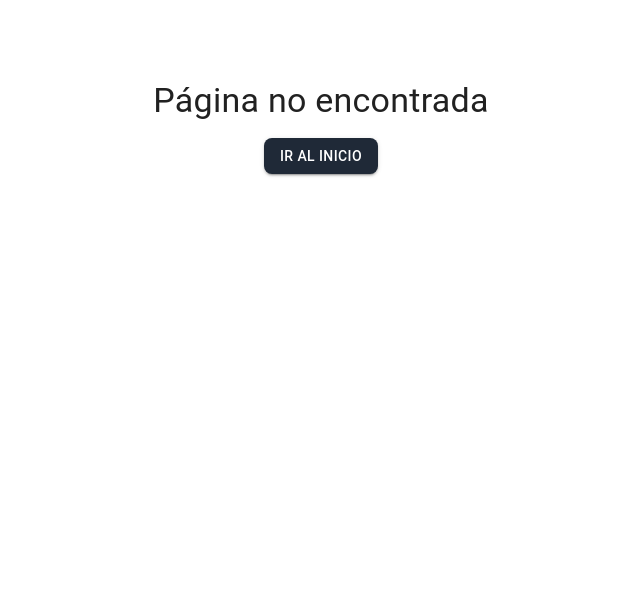
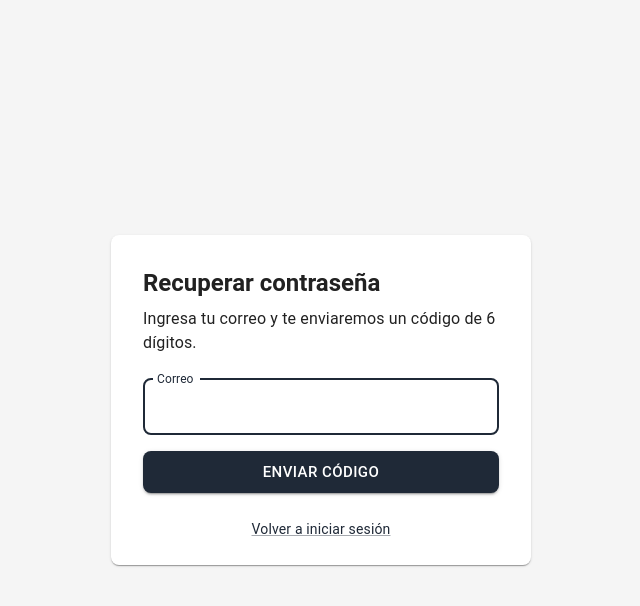
Before and after one commit to jherargm412-dev/barberia-frontend, a React (Vite) app: page /recuperar in a window 1280 px wide. Shown: the top 606 px of the page, without its empty margins (319-959 px from the left). Built offline with nearby package versions, Linux system fonts and the light colour scheme; no server answers.

Commit message:
feat(CU02): pantalla ¿Olvidaste tu contraseña? con código por correo

```diff
--- a/src/app/AppRouter.tsx
+++ b/src/app/AppRouter.tsx
@@ -8,6 +8,7 @@ import {
   PERMISOS_PERFIL,
   PERMISOS_ROLES,
   PERMISOS_USUARIOS,
+  RecuperarContrasenaPage,
   RequierePermiso,
   RolCrearPage,
   RolEditarPage,
@@ -39,8 +40,9 @@ import NoEncontradoPage from '../shared/pages/NoEncontradoPage';
 export default function AppRouter() {
   return (
     <Routes>
-      {/* Pública */}
+      {/* Públicas */}
       <Route path="/login" element={<LoginPage />} />
+      <Route path="/recuperar" element={<RecuperarContrasenaPage />} />
 
       {/* Privadas: requieren sesión y usan el layout con menú */}
       <Route element={<RutaProtegida />}>
--- /dev/null
+++ b/src/modulos/seguridad_usuarios/api/recuperar_contrasena/recuperarApi.ts
@@ -0,0 +1,16 @@
+import { http } from '../../../../shared/api/httpClient';
+import type { RecuperarContrasenaRequest, RespuestaRecuperacion } from '../../types/recuperar_contrasena';
+
+// Endpoints públicos de /api/v1/auth/recuperar (RecuperacionController.java). No llevan token.
+
+/** Paso 1: pide un código de 6 dígitos al correo (responde lo mismo aunque el correo no exista). */
+export async function solicitarCodigo(correo: string) {
+  const respuesta = await http.post<RespuestaRecuperacion>('/auth/recuperar/codigo', { correo });
+  return respuesta.data;
+}
+
+/** Paso 2: código + nueva contraseña. */
+export async function recuperarContrasena(datos: RecuperarContrasenaRequest) {
+  const respuesta = await http.post<RespuestaRecuperacion>('/auth/recuperar', datos);
+  return respuesta.data;
+}
--- a/src/modulos/seguridad_usuarios/index.ts
+++ b/src/modulos/seguridad_usuarios/index.ts
@@ -7,6 +7,9 @@ export { default as RutaProtegida } from './components/iniciar_sesion/RutaProteg
 export { default as RequierePermiso } from './components/iniciar_sesion/RequierePermiso';
 export { default as LoginPage } from './pages/iniciar_sesion/LoginPage';
 export type { UsuarioSesion } from './types/iniciar_sesion';
+
+// CU02 (05 §5.5) Recuperar contraseña
+export { default as RecuperarContrasenaPage } from './pages/recuperar_contrasena/RecuperarContrasenaPage';
 
 // CU01 Gestionar Usuarios
 export { default as UsuariosListPage } from './pages/gestionar_usuarios/UsuariosListPage';
--- a/src/modulos/seguridad_usuarios/pages/iniciar_sesion/LoginPage.tsx
+++ b/src/modulos/seguridad_usuarios/pages/iniciar_sesion/LoginPage.tsx
@@ -3,11 +3,12 @@ import Box from '@mui/material/Box';
 import Button from '@mui/material/Button';
 import Card from '@mui/material/Card';
 import CardContent from '@mui/material/CardContent';
+import Link from '@mui/material/Link';
 import Stack from '@mui/material/Stack';
 import TextField from '@mui/material/TextField';
 import Typography from '@mui/material/Typography';
 import { useState, type FormEvent } from 'react';
-import { Navigate, useLocation, useNavigate } from 'react-router-dom';
+import { Navigate, Link as RouterLink, useLocation, useNavigate } from 'react-router-dom';
 import { obtenerError } from '../../../../shared/utils/obtenerError';
 import { useAuth } from '../../context/iniciar_sesion/useAuth';
 
@@ -20,6 +21,8 @@ export default function LoginPage() {
   const [correo, setCorreo] = useState('');
   const [contrasena, setContrasena] = useState('');
   const [error, setError] = useState('');
+  // P. ej. "Contraseña actualizada. Ya puede iniciar sesión" al volver de Recuperar contraseña.
+  const [mensaje, setMensaje] = useState((ubicacion.state as { mensaje?: string } | null)?.mensaje ?? '');
   const [enviando, setEnviando] = useState(false);
 
   // Si ya hay sesión, no tiene sentido mostrar el login.
@@ -30,6 +33,7 @@ export default function LoginPage() {
   async function handleSubmit(e: FormEvent) {
     e.preventDefault(); // evita que el navegador recargue la página
     setError('');
+    setMensaje('');
 
     if (!correo.trim() || !contrasena) {
       setError('Ingresa tu correo y contraseña');
@@ -70,6 +74,7 @@ export default function LoginPage() {
 
           <Box component="form" onSubmit={handleSubmit} noValidate>
             <Stack spacing={2}>
+              {mensaje && <Alert severity="success">{mensaje}</Alert>}
               {error && <Alert severity="error">{error}</Alert>}
               <TextField
                 label="Correo"
@@ -91,6 +96,9 @@ export default function LoginPage() {
               <Button type="submit" variant="contained" size="large" disabled={enviando}>
                 {enviando ? 'Ingresando...' : 'Ingresar'}
               </Button>
+              <Link component={RouterLink} to="/recuperar" variant="body2" sx={{ textAlign: 'center' }}>
+                ¿Olvidaste tu contraseña?
+              </Link>
             </Stack>
           </Box>
         </CardContent>
--- /dev/null
+++ b/src/modulos/seguridad_usuarios/pages/recuperar_contrasena/RecuperarContrasenaPage.tsx
@@ -0,0 +1,183 @@
+import Alert from '@mui/material/Alert';
+import Box from '@mui/material/Box';
+import Button from '@mui/material/Button';
+import Card from '@mui/material/Card';
+import CardContent from '@mui/material/CardContent';
+import Link from '@mui/material/Link';
+import Stack from '@mui/material/Stack';
+import TextField from '@mui/material/TextField';
+import Typography from '@mui/material/Typography';
+import { useState, type FormEvent } from 'react';
+import { Navigate, Link as RouterLink, useNavigate } from 'react-router-dom';
+import RequisitosContrasena from '../../../../shared/components/RequisitosContrasena';
+import { obtenerError } from '../../../../shared/utils/obtenerError';
+import { cumplePoliticaContrasena } from '../../../../shared/utils/politicaContrasena';
+import { recuperarContrasena, solicitarCodigo } from '../../api/recuperar_contrasena/recuperarApi';
+import { useAuth } from '../../context/iniciar_sesion/useAuth';
+
+type Errores = Partial<Record<'correo' | 'codigo' | 'contrasenaNueva' | 'confirmacion', string>>;
+
+/** CU02 (05 §5.5) "¿Olvidaste tu contraseña?": 1) correo → código por email, 2) código + nueva contraseña. */
+export default function RecuperarContrasenaPage() {
+  const { usuario } = useAuth();
+  const navigate = useNavigate();
+
+  const [paso, setPaso] = useState<1 | 2>(1);
+  const [correo, setCorreo] = useState('');
+  const [codigo, setCodigo] = useState('');
+  const [contrasenaNueva, setContrasenaNueva] = useState('');
+  const [confirmacion, setConfirmacion] = useState('');
+  const [errores, setErrores] = useState<Errores>({});
+  const [error, setError] = useState('');
+  const [aviso, setAviso] = useState('');
+  const [enviando, setEnviando] = useState(false);
+
+  if (usuario) {
+    return <Navigate to="/" replace />;
+  }
+
+  async function pedirCodigo() {
+    setError('');
+    setAviso('');
+    if (!correo.trim()) {
+      setErrores({ correo: 'Ingrese su correo' });
+      return;
+    }
+    setEnviando(true);
+    try {
+      const respuesta = await solicitarCodigo(correo.trim());
+      setAviso(respuesta.mensaje);
+      setErrores({});
+      setPaso(2);
+    } catch (err) {
+      setError(obtenerError(err).mensaje);
+    } finally {
+      setEnviando(false);
+    }
+  }
+
+  async function enviarCodigo(e: FormEvent) {
+    e.preventDefault();
+    await pedirCodigo();
+  }
+
+  async function cambiarContrasena(e: FormEvent) {
+    e.preventDefault();
+    setError('');
+    setAviso('');
+    const locales: Errores = {};
+    if (!/^\d{6}$/.test(codigo.trim())) locales.codigo = 'El código tiene 6 dígitos';
+    if (!cumplePoliticaContrasena(contrasenaNueva)) locales.contrasenaNueva = 'No cumple los requisitos de seguridad';
+    if (confirmacion !== contrasenaNueva) locales.confirmacion = 'No coincide con la nueva contraseña';
+    setErrores(locales);
+    if (Object.keys(locales).length > 0) return;
+
+    setEnviando(true);
+    try {
+      const respuesta = await recuperarContrasena({ correo: correo.trim(), codigo: codigo.trim(), contrasenaNueva, confirmacion });
+      navigate('/login', { replace: true, state: { mensaje: respuesta.mensaje } });
+    } catch (err) {
+      const { mensaje, campos } = obtenerError(err);
+      setError(mensaje);
+      setErrores({ ...campos, codigo: campos.codigo ? 'Revise el código' : undefined });
+    } finally {
+      setEnviando(false);
+    }
+  }
+
+  return (
+    <Box sx={{ minHeight: '100vh', display: 'flex', alignItems: 'center', justifyContent: 'center', bgcolor: 'grey.100', p: 2 }}>
+      <Card sx={{ width: '100%', maxWidth: 420 }}>
+        <CardContent sx={{ p: 4 }}>
+          <Typography variant="h5" sx={{ mb: 1, fontWeight: 600 }}>
+            Recuperar contraseña
+          </Typography>
+          <Typography color="text.secondary" sx={{ mb: 3 }}>
+            {paso === 1
+              ? 'Ingresa tu correo y te enviaremos un código de 6 dígitos.'
+              : `Escribe el código que enviamos a ${correo.trim()} y tu nueva contraseña.`}
+          </Typography>
+
+          {paso === 1 ? (
+            <Box component="form" onSubmit={enviarCodigo} noValidate>
+              <Stack spacing={2}>
+                {error && <Alert severity="error">{error}</Alert>}
+                <TextField
+                  label="Correo"
+                  type="email"
+                  value={correo}
+                  onChange={(e) => setCorreo(e.target.value)}
+                  error={!!errores.correo}
+                  helperText={errores.correo}
+                  autoComplete="email"
+                  autoFocus
+                  fullWidth
+                />
+                <Button type="submit" variant="contained" size="large" disabled={enviando}>
+                  {enviando ? 'Enviando...' : 'Enviar código'}
+                </Button>
+              </Stack>
+            </Box>
+          ) : (
+            <Box component="form" onSubmit={cambiarContrasena} noValidate>
+              <Stack spacing={2}>
+                {aviso && <Alert severity="info">{aviso}</Alert>}
+                {error && <Alert severity="error">{error}</Alert>}
+                <TextField
+                  label="Código de 6 dígitos"
+                  value={codigo}
+                  onChange={(e) => setCodigo(e.target.value.replace(/\D/g, '').slice(0, 6))}
+                  error={!!errores.codigo}
+                  helperText={errores.codigo ?? 'Vence en 5 minutos'}
+                  slotProps={{ htmlInput: { inputMode: 'numeric', autoComplete: 'one-time-code' } }}
+                  autoFocus
+                  fullWidth
+                />
+                <Box>
+                  <TextField
+                    label="Nueva contraseña"
+                    type="password"
+                    value={contrasenaNueva}
+                    onChange={(e) => setContrasenaNueva(e.target.value)}
+                    error={!!errores.contrasenaNueva}
+                    helperText={errores.contrasenaNueva}
+                    autoComplete="new-password"
+                    fullWidth
+                  />
+                  <RequisitosContrasena contrasena={contrasenaNueva} />
+                </Box>
+                <TextField
+                  label="Confirmar nueva contraseña"
+                  type="password"
+                  value={confirmacion}
+                  onChange={(e) => setConfirmacion(e.target.value)}
+                  error={!!errores.confirmacion}
+                  helperText={errores.confirmacion}
+                  autoComplete="new-password"
+                  fullWidth
+                />
+                <Button type="submit" variant="contained" size="large" disabled={enviando}>
+                  {enviando ? 'Guardando...' : 'Cambiar contraseña'}
+                </Button>
+                <Stack direction="row" sx={{ justifyContent: 'space-between' }}>
+                  <Button size="small" onClick={pedirCodigo} disabled={enviando}>
+                    Reenviar código
+                  </Button>
+                  <Button size="small" onClick={() => setPaso(1)} disabled={enviando}>
+                    Cambiar correo
+                  </Button>
+                </Stack>
+              </Stack>
+            </Box>
+          )}
+
+          <Box sx={{ mt: 3, textAlign: 'center' }}>
+            <Link component={RouterLink} to="/login" variant="body2">
+              Volver a iniciar sesión
+            </Link>
+          </Box>
+        </CardContent>
+      </Card>
+    </Box>
+  );
+}
--- /dev/null
+++ b/src/modulos/seguridad_usuarios/types/recuperar_contrasena.ts
@@ -0,0 +1,12 @@
+// Tipos de "¿Olvidaste tu contraseña?" (RecuperacionController.java, 05 §5.5).
+
+export interface RecuperarContrasenaRequest {
+  correo: string;
+  codigo: string;
+  contrasenaNueva: string;
+  confirmacion: string;
+}
+
+export interface RespuestaRecuperacion {
+  mensaje: string;
+}
```
